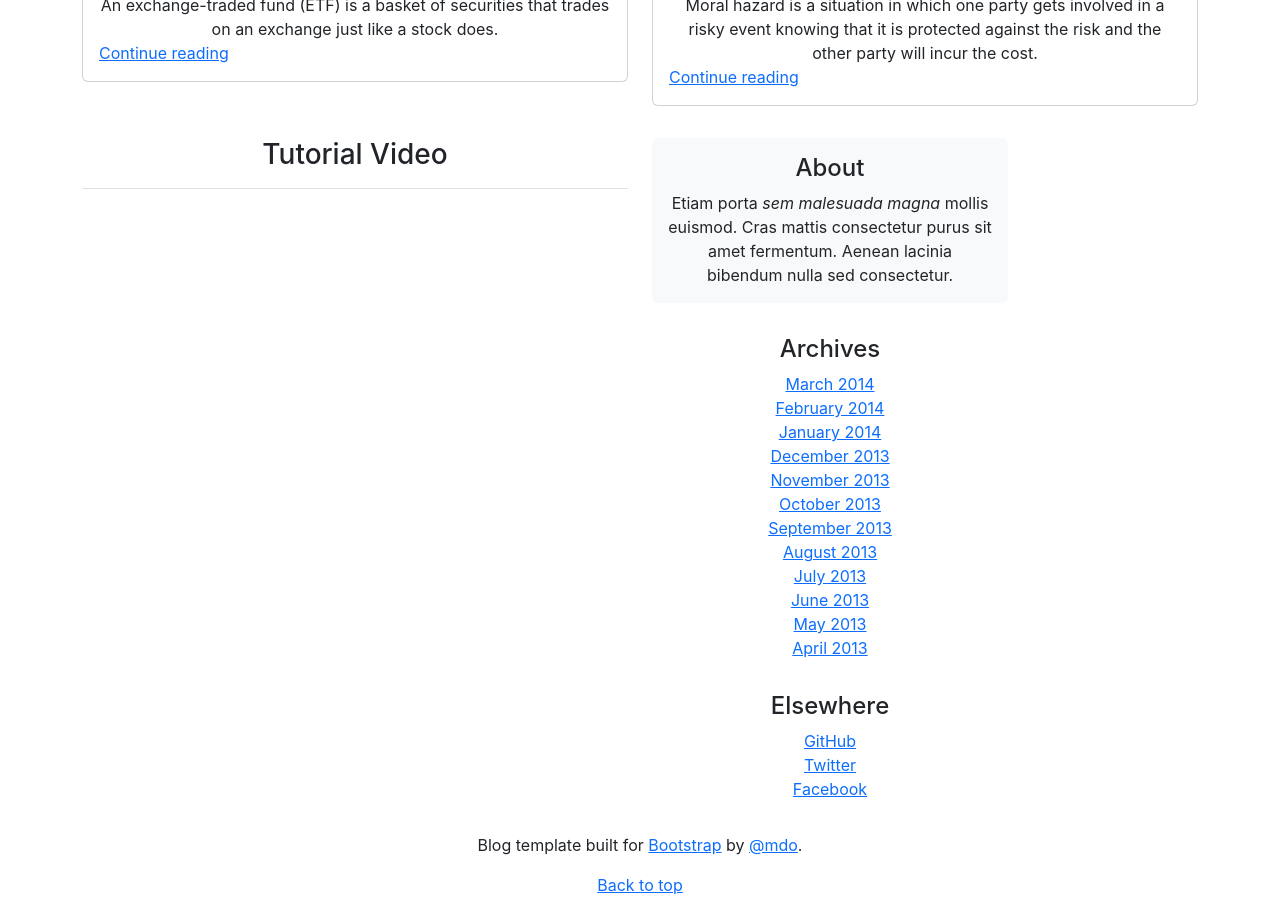
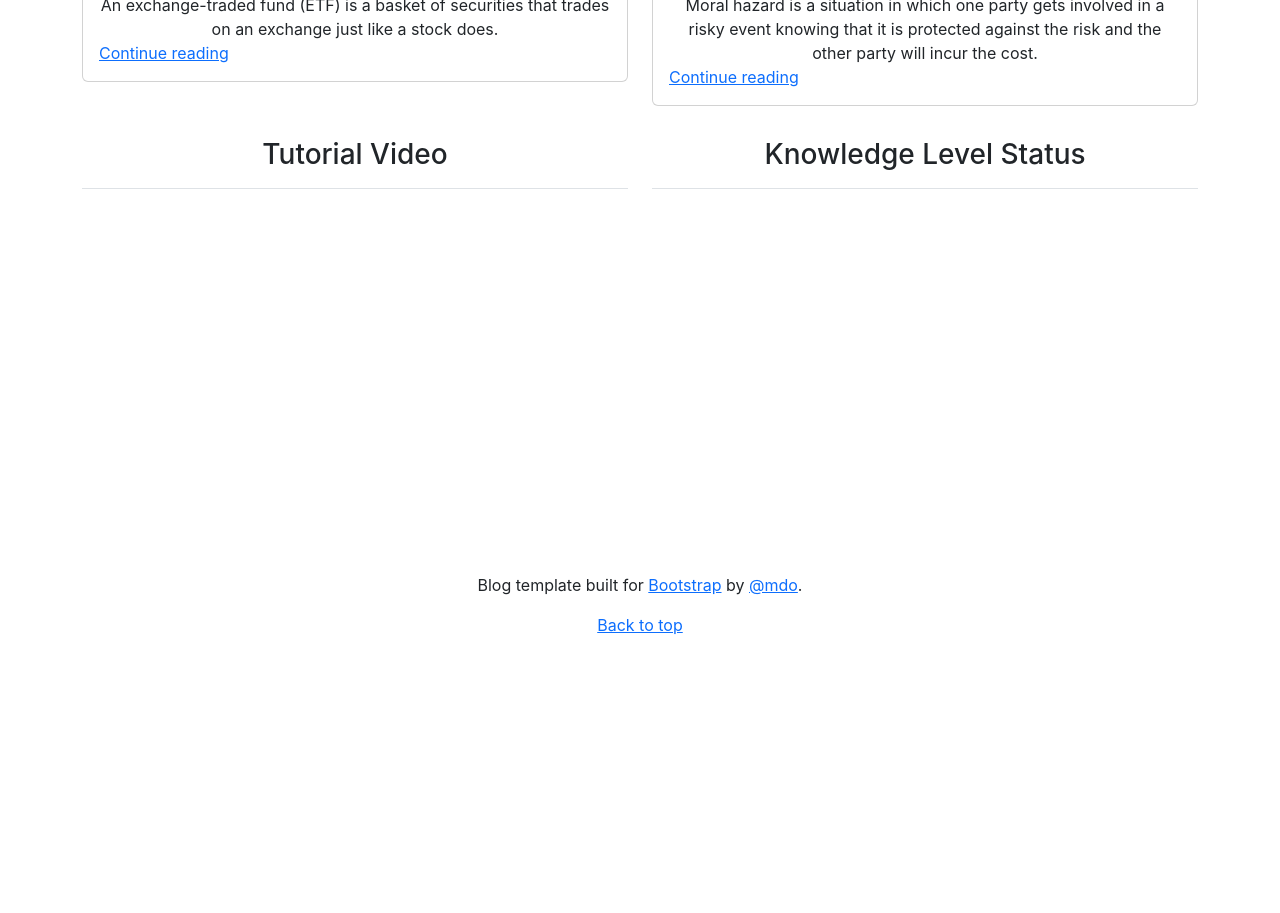
Before and after one commit to anshuman2601/momoneynoloans, a React (Create React App) app: page / in a window 1280 px wide. Shown: the part 800-1713 px from the top of the page. After the commit the page ends 1453 px from the top, so only its background shows below. Built offline with nearby package versions, Linux system fonts and the light colour scheme.

Commit message:
lower right thing

```diff
--- a/src/Home.js
+++ b/src/Home.js
@@ -87,74 +87,12 @@ function Home() {
 
 
 
+        <aside class="col-md-6 blog-sidebar">
+            <h3 class="pb-3 mb-4 font-italic border-bottom">
+            Knowledge Level Status
+          </h3>
 
 
-          <aside class="col-md-4 blog-sidebar">
-            <div class="p-3 mb-3 bg-light rounded">
-              <h4 class="font-italic">About</h4>
-              <p class="mb-0">
-                Etiam porta <em>sem malesuada magna</em> mollis euismod. Cras
-                mattis consectetur purus sit amet fermentum. Aenean lacinia
-                bibendum nulla sed consectetur.
-              </p>
-            </div>
-
-            <div class="p-3">
-              <h4 class="font-italic">Archives</h4>
-              <ol class="list-unstyled mb-0">
-                <li>
-                  <a href="#">March 2014</a>
-                </li>
-                <li>
-                  <a href="#">February 2014</a>
-                </li>
-                <li>
-                  <a href="#">January 2014</a>
-                </li>
-                <li>
-                  <a href="#">December 2013</a>
-                </li>
-                <li>
-                  <a href="#">November 2013</a>
-                </li>
-                <li>
-                  <a href="#">October 2013</a>
-                </li>
-                <li>
-                  <a href="#">September 2013</a>
-                </li>
-                <li>
-                  <a href="#">August 2013</a>
-                </li>
-                <li>
-                  <a href="#">July 2013</a>
-                </li>
-                <li>
-                  <a href="#">June 2013</a>
-                </li>
-                <li>
-                  <a href="#">May 2013</a>
-                </li>
-                <li>
-                  <a href="#">April 2013</a>
-                </li>
-              </ol>
-            </div>
-
-            <div class="p-3">
-              <h4 class="font-italic">Elsewhere</h4>
-              <ol class="list-unstyled">
-                <li>
-                  <a href="#">GitHub</a>
-                </li>
-                <li>
-                  <a href="#">Twitter</a>
-                </li>
-                <li>
-                  <a href="#">Facebook</a>
-                </li>
-              </ol>
-            </div>
           </aside>
         </div>
       </main>
```
Also changed, not shown: src/article.png (deleted).
